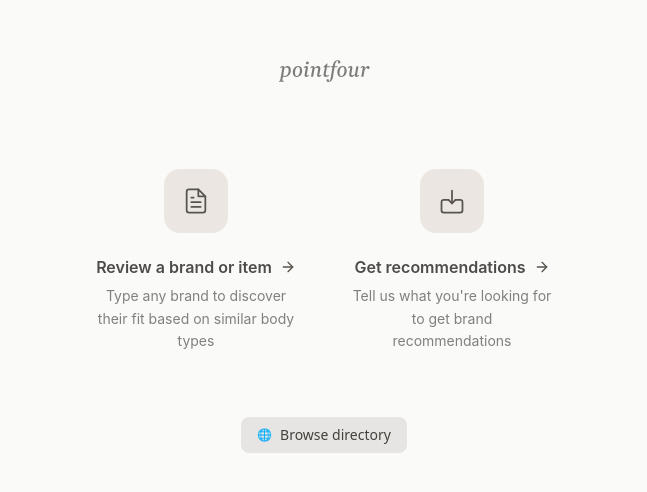
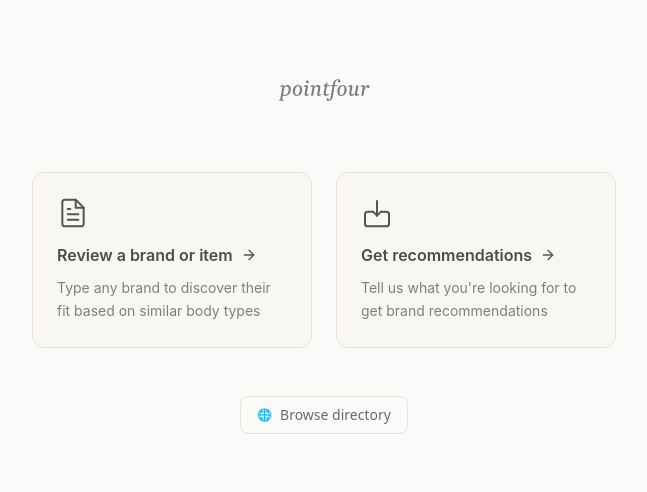
Before and after one commit to jessmahendra/pointfour, a Next.js app: page / in a window 1280 px wide. Shown: the part 144-636 px from the top of the page, without its empty margins (316-963 px from the left). Built offline with nearby package versions, Linux system fonts and the light colour scheme.

Commit message:
design update on homepage

```diff
--- a/src/app/page.tsx
+++ b/src/app/page.tsx
@@ -30,18 +30,20 @@
           {/* Review a Brand Card */}
           <Link href="/analyze" className="flex-shrink-0">
             <div
-              className="p-4 cursor-pointer group text-center"
-              style={{ width: "232px" }}
+              className="p-6 cursor-pointer group transition-all duration-200 hover:shadow-sm"
+              style={{
+                width: "280px",
+                backgroundColor: "#F8F7F4",
+                border: "1px solid #E9DED5",
+                borderRadius: "12px",
+              }}
             >
               <div>
-                {/* Icon with Fill Background */}
-                <div
-                  className="w-16 h-16 rounded-2xl flex items-center justify-center mb-6 mx-auto transition-colors"
-                  style={{ backgroundColor: "#EBE6E2" }}
-                >
+                {/* Icon without frame */}
+                <div className="mb-4">
                   <svg
-                    width="28"
-                    height="28"
+                    width="32"
+                    height="32"
                     viewBox="0 0 24 24"
                     fill="none"
                     stroke="currentColor"
@@ -60,7 +62,7 @@
 
                 <div>
                   <h3
-                    className="font-semibold mb-2 leading-tight flex items-center justify-center gap-2"
+                    className="font-semibold mb-3 leading-tight flex items-center gap-2"
                     style={{
                       fontFamily: "Inter, sans-serif",
                       fontSize: "16px",
@@ -104,18 +106,20 @@
           {/* Get Recommendations Card */}
           <Link href="/recommendations" className="flex-shrink-0">
             <div
-              className="p-4 cursor-pointer group text-center"
-              style={{ width: "232px" }}
+              className="p-6 cursor-pointer group transition-all duration-200 hover:shadow-sm"
+              style={{
+                width: "280px",
+                backgroundColor: "#F8F7F4",
+                border: "1px solid #E9DED5",
+                borderRadius: "12px",
+              }}
             >
               <div>
-                {/* Icon with Fill Background */}
-                <div
-                  className="w-16 h-16 rounded-2xl flex items-center justify-center mb-6 mx-auto transition-colors"
-                  style={{ backgroundColor: "#EBE6E2" }}
-                >
+                {/* Icon without frame */}
+                <div className="mb-4">
                   <svg
-                    width="28"
-                    height="28"
+                    width="32"
+                    height="32"
                     viewBox="0 0 24 24"
                     fill="none"
                     stroke="currentColor"
@@ -132,7 +136,7 @@
 
                 <div>
                   <h3
-                    className="font-semibold mb-2 leading-tight flex items-center justify-center gap-2"
+                    className="font-semibold mb-3 leading-tight flex items-center gap-2"
                     style={{
                       fontFamily: "Inter, sans-serif",
                       fontSize: "16px",
@@ -178,7 +182,11 @@
         <div className="text-center">
           <Link
             href="/directory"
-            className="inline-flex items-center gap-2 bg-stone-200 text-stone-700 px-4 py-2 rounded-lg text-sm font-medium hover:bg-stone-300 transition-colors"
+            className="inline-flex items-center gap-2 px-4 py-2 rounded-lg text-sm font-medium transition-colors"
+            style={{
+              border: "1px solid #E9DED5",
+              color: "#6C6A68",
+            }}
           >
             <span className="text-xs">🌐</span>
             Browse directory
```
